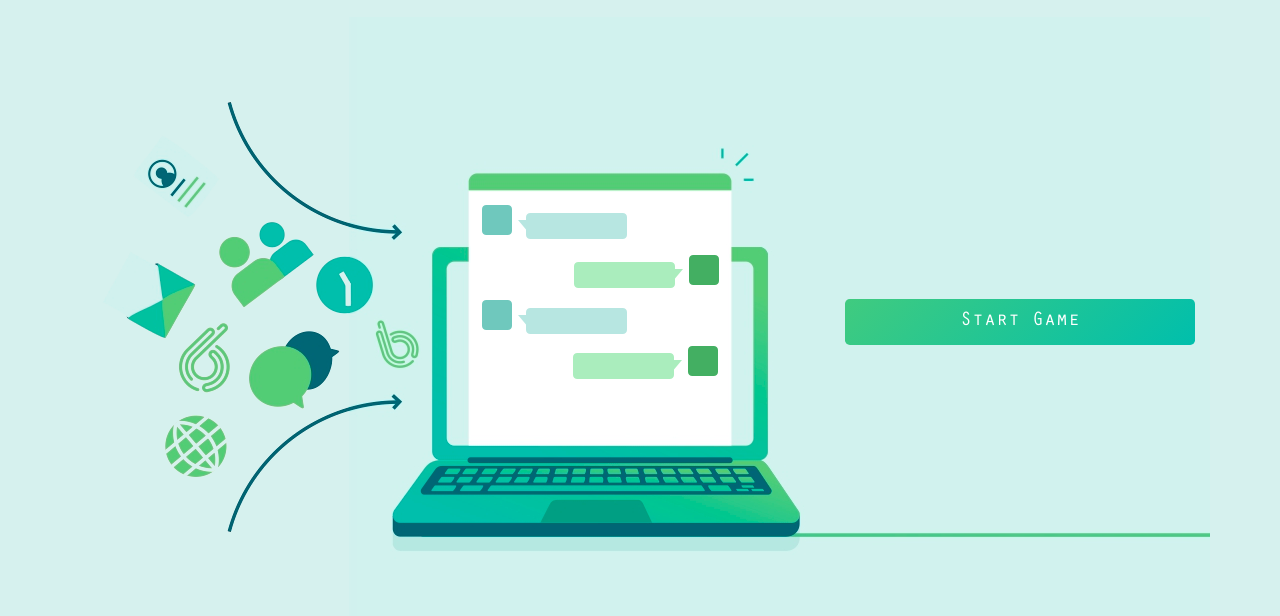
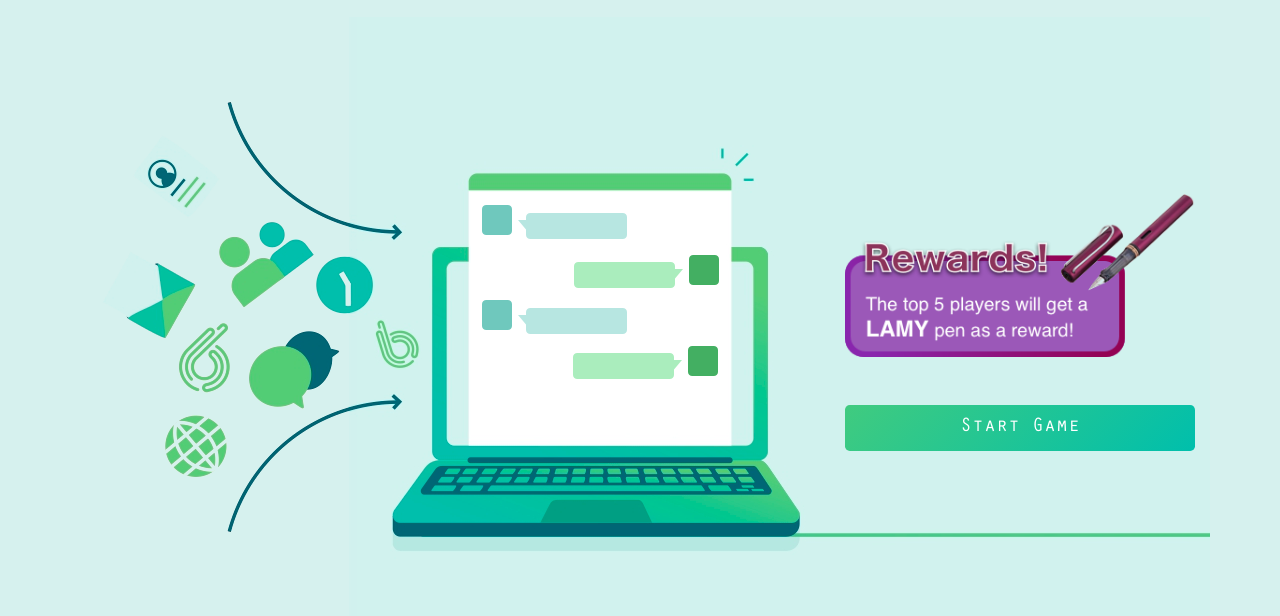
Before and after one commit to spiderChow/whatgame, a Flask app: page / in a window 1280 px wide. Shown: the part 156-772 px from the top of the page. Run offline with Flask 2, Linux system fonts and the light colour scheme; some libraries are stand-ins or nearby versions.

Commit message:
rewards.png

```diff
--- a/app/templates/how_to_play.html
+++ b/app/templates/how_to_play.html
@@ -35,7 +35,7 @@
               {{ form.hidden_tag() }}
               {{ form.csrf_token }}
               {{ form.email(class="form-control mb-3",id="email",placeholder="E-Mail Address",type="email",required="required", oninvalid="setCustomValidity('Please complete the address with an @.')", oninput="setCustomValidity('')") }}
-              {{ form.username(id="name", class="form-control mb-3",placeholder="Nick Name, not necessary for signed users!",type="text") }}
+              {{ form.username(id="name", class="form-control mb-3",placeholder="Nick Name",type="text") }}
               {{ form.submit(class="btn btn-lg btn-primary btn-block",type="submit") }}
           </form>
         </div>
--- a/app/templates/index.html
+++ b/app/templates/index.html
@@ -25,11 +25,11 @@
       <div class="row" id='row3'>
         <div class="col-8">
         </div>
-        <div class="col-4 flex-row-reverse align-self-center">
+        <div class="col-4 d-flex flex-column align-self-center">
+          <img class='mb-5' src="{{url_for('static',filename='imgs/rewards.png')}}">
           <form method="get">
             <button class="btn btn-lg btn-primary btn-block" type="submit" formaction="{{url_for('main.how_to_play')}}">Start Game</button>
-            <!-- <button class="btn btn-lg btn-primary btn-block" type="submit" formaction="{{url_for('main.how_to_play')}}">Multi-Players</button>
-            <button class="btn btn-lg btn-primary btn-block" type="submit" formaction="{{url_for('main.how_to_play')}}">Rankiing List</button> -->
+
           </form>
 
         </div>
```
Also changed, not shown: app/static/imgs/rewards.png (added).
